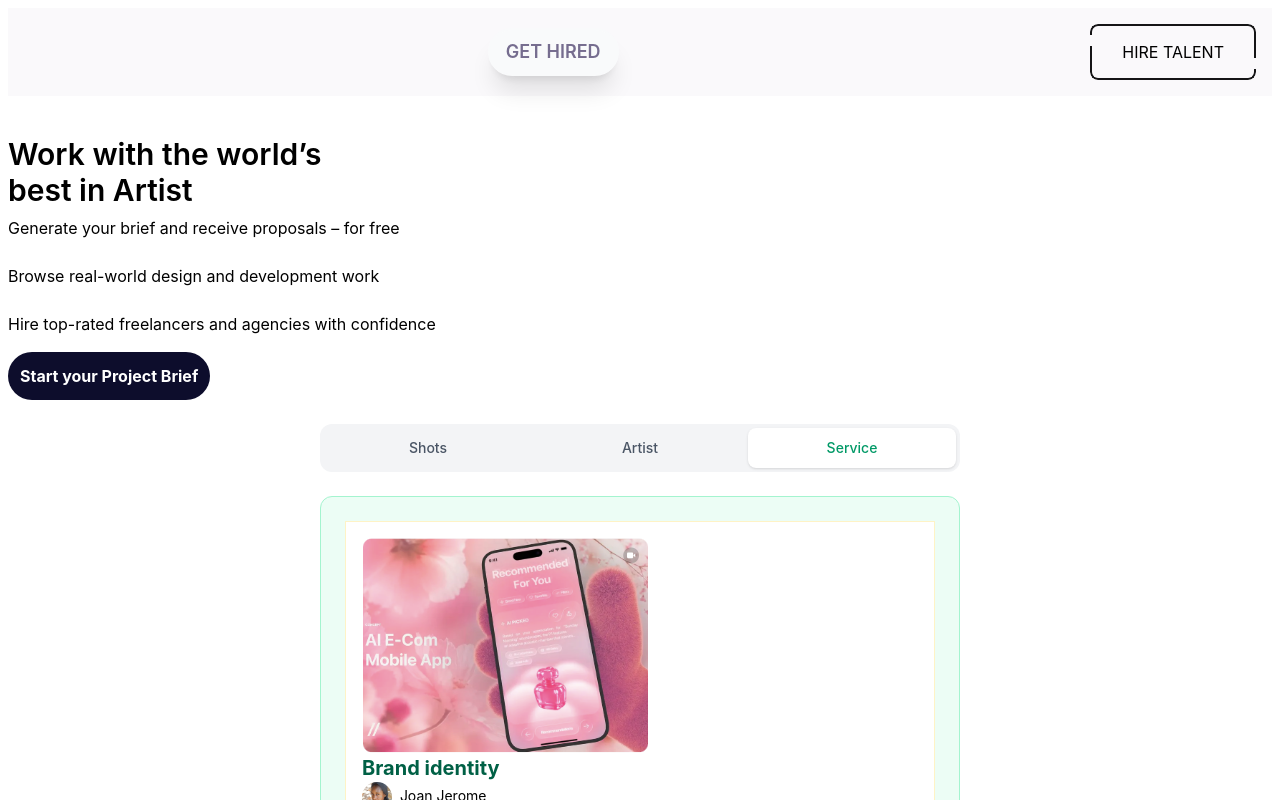
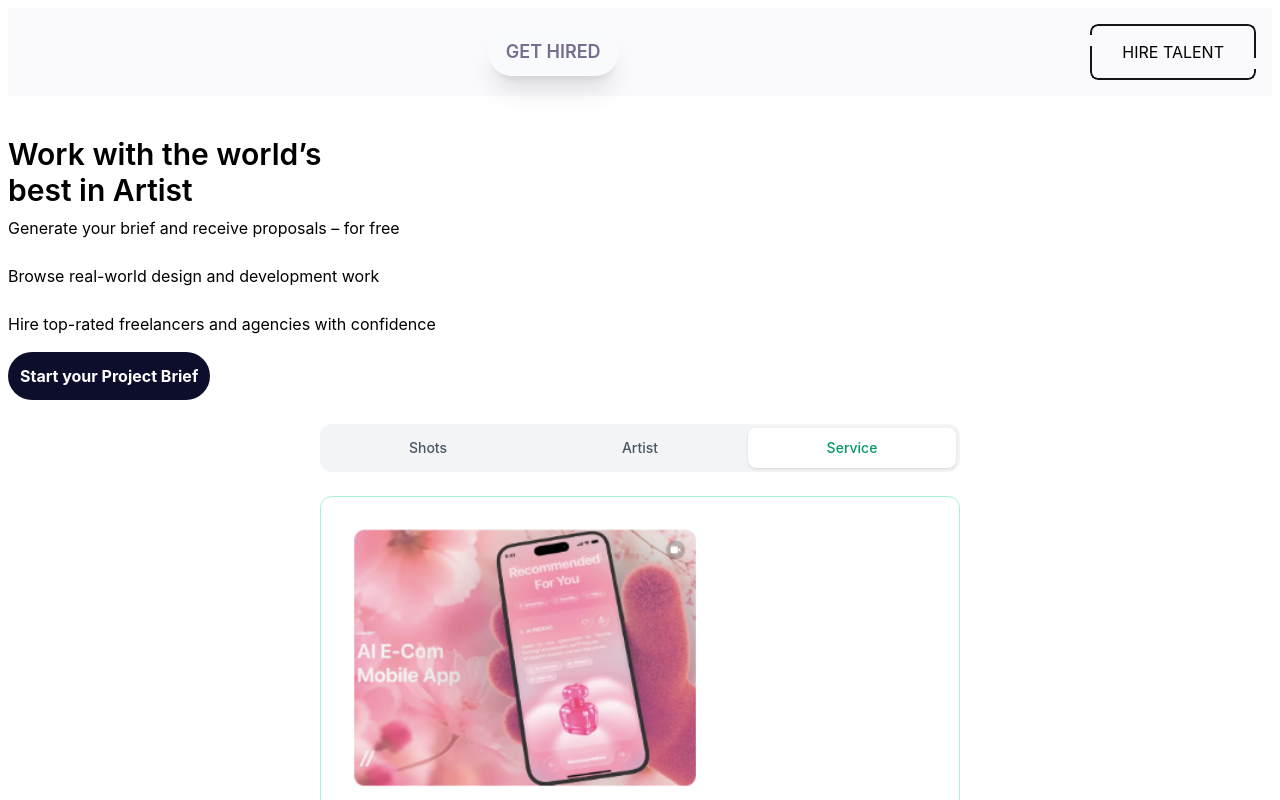
Before and after one commit to neducod/secret-project, a React (Vite) app: page / in a window 1280 px wide. Both pictures are taken after a click on the button "Service". Shown: the top 800 px of the page. Built offline with nearby package versions, Linux system fonts and the light colour scheme.

Commit message:
the design looks horrible

```diff
--- a/src/App.jsx
+++ b/src/App.jsx
@@ -88,13 +88,12 @@ function App() {
         );
       case 'tab3':
         return (
-          <div className="p-6 bg-emerald-50  flex gap-8 flex-col border border-emerald-200 rounded-xl">
-            {/* <h3 className="text-xl font-bold text-emerald-800 mb-2">Third Feature Content</h3> */}
-            <div className='p-4 bg-white border border-amber-100'>
-              <div>
-                <img src={serviceOne} alt="" />
+          <div className="p-6 flex gap-8 flex-col border border-emerald-200 rounded-xl">
+            <div className=' bg-white flex flex-col gap-2 p-2'>
+              <div className='w-86 bg-blue-400'>
+                <img src={serviceOne} alt="" className='w-full'/>
               </div>
-              <h4 className='text-xl font-bold text-emerald-800'>Brand identity</h4>
+              <h4 className='text-xl font-bold text-[#0d0d2c]'>Brand identity</h4>
               <div className='flex flex-row gap-2'>
                 <img src={artistImage} alt="" className='h-8 rounded-full' />
                 <h4 className='pt-1 text-sm'>Joan Jerome</h4>
```
